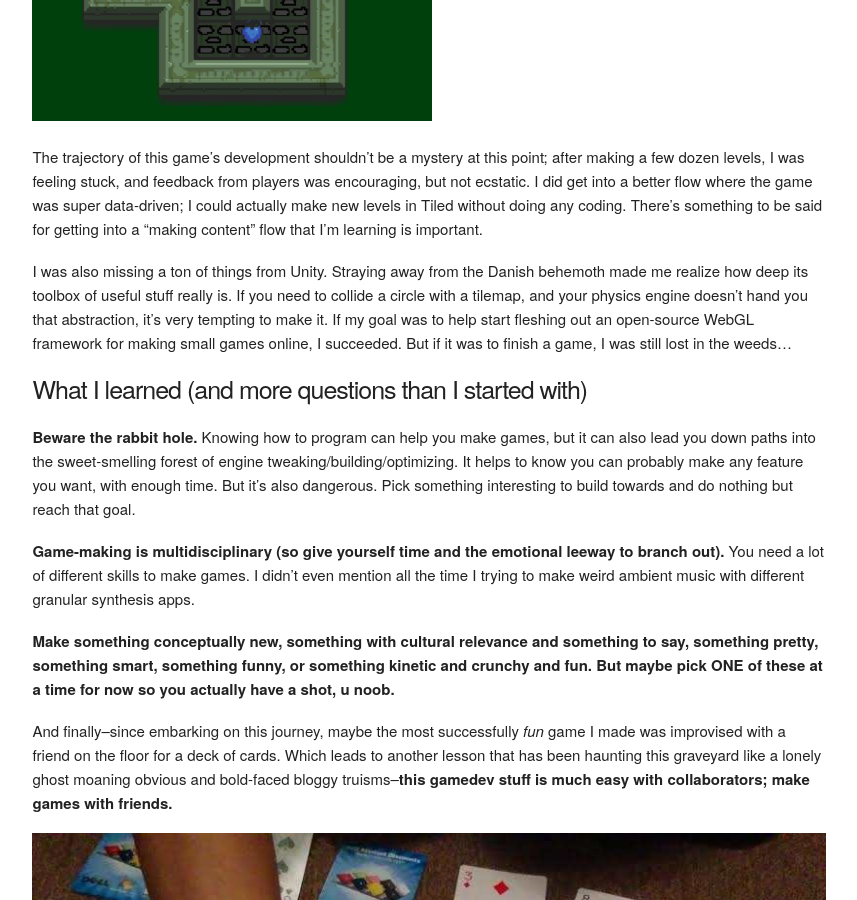
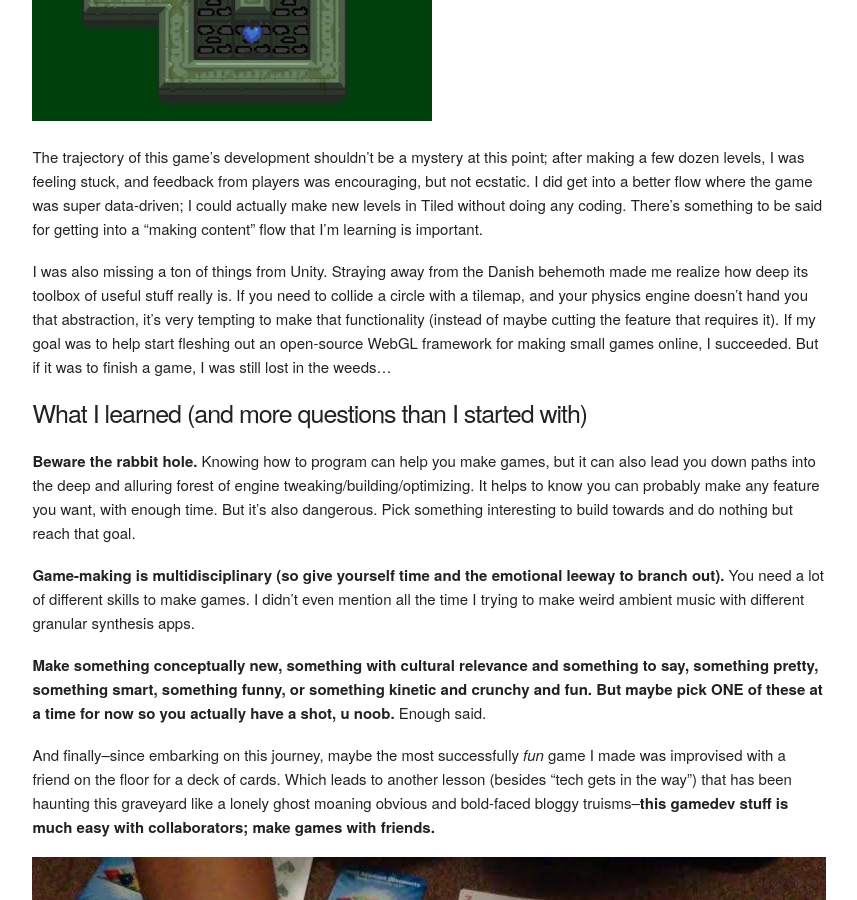
Before and after one commit to kevinw/kevinw.github.com, a Jekyll site: the page built from _posts/2017-09-25-game-failures-graveyard.markdown, in a window 1280 px wide and 900 px high, scrolled down 12987 px. Shown: the whole window, without its empty margins (294-1151 px from the left). Built offline with Jekyll 4.4.1, drawn with Linux system fonts in a browser that asks for light colours; comment, search, counter and statistics services are not loaded; some of the changed text lies outside the part shown.

Commit message:
simplify footer and few minor edits

```diff
--- a/_includes/twitter.html
+++ b/_includes/twitter.html
@@ -1,9 +1,7 @@
 
 <div class="footer">
   <div>
-    <a href="http://keelo.itch.io">games</a> -
-    <a href="/trackpadtouch">Trackpad Touch</a> -
-    <a href="/">essays</a> -
+    <a href="/">home</a> -
     <a href="http://twitter.com/kevinwatters">twitter</a> -
     <a href="mailto:kevinwatters@gmail.com">email</a> -
     <a href="http://github.com/kevinw">code</a> -
--- a/_layouts/post.html
+++ b/_layouts/post.html
@@ -9,9 +9,6 @@
 <div id="post">
 {{ content }}
 </div>
-
-{% include facebooklike.html %}
-{% include twitter.html %}
 
 <!-- DISQUS -->
 <div id="disqus_thread"></div>
--- a/_posts/2017-09-25-game-failures-graveyard.markdown
+++ b/_posts/2017-09-25-game-failures-graveyard.markdown
@@ -155,17 +155,17 @@
 
 The trajectory of this game's development shouldn't be a mystery at this point; after making a few dozen levels, I was feeling stuck, and feedback from players was encouraging, but not ecstatic. I did get into a better flow where the game was super data-driven; I could actually make new levels in Tiled without doing any coding. There's something to be said for getting into a "making content" flow that I'm learning is important.
 
-I was also missing a ton of things from Unity. Straying away from the Danish behemoth made me realize how deep its toolbox of useful stuff really is. If you need to collide a circle with a tilemap, and your physics engine doesn't hand you that abstraction, it's very tempting to make it. If my goal was to help start fleshing out an open-source WebGL framework for making small games online, I succeeded. But if it was to finish a game, I was still lost in the weeds...
+I was also missing a ton of things from Unity. Straying away from the Danish behemoth made me realize how deep its toolbox of useful stuff really is. If you need to collide a circle with a tilemap, and your physics engine doesn't hand you that abstraction, it's very tempting to make that functionality (instead of maybe cutting the feature that requires it). If my goal was to help start fleshing out an open-source WebGL framework for making small games online, I succeeded. But if it was to finish a game, I was still lost in the weeds...
 
 ## What I learned (and more questions than I started with)
 
-**Beware the rabbit hole.** Knowing how to program can help you make games, but it can also lead you down paths into the sweet-smelling forest of engine tweaking/building/optimizing. It helps to know you can probably make any feature you want, with enough time. But it's also dangerous. Pick something interesting to build towards and do nothing but reach that goal.
+**Beware the rabbit hole.** Knowing how to program can help you make games, but it can also lead you down paths into the deep and alluring forest of engine tweaking/building/optimizing. It helps to know you can probably make any feature you want, with enough time. But it's also dangerous. Pick something interesting to build towards and do nothing but reach that goal.
 
 **Game-making is multidisciplinary (so give yourself time and the emotional leeway to branch out).** You need a lot of different skills to make games. I didn't even mention all the time I trying to make weird ambient music with different granular synthesis apps.
 
-**Make something conceptually new, something with cultural relevance and something to say, something pretty, something smart, something funny, or something kinetic and crunchy and fun. But maybe pick ONE of these at a time for now so you actually have a shot, u noob.**
+**Make something conceptually new, something with cultural relevance and something to say, something pretty, something smart, something funny, or something kinetic and crunchy and fun. But maybe pick ONE of these at a time for now so you actually have a shot, u noob.** Enough said.
 
-And finally--since embarking on this journey, maybe the most successfully *fun* game I made was improvised with a friend on the floor for a deck of cards. Which leads to another lesson that has been haunting this graveyard like a lonely ghost moaning obvious and bold-faced bloggy truisms--**this gamedev stuff is much easy with collaborators; make games with friends.**
+And finally--since embarking on this journey, maybe the most successfully *fun* game I made was improvised with a friend on the floor for a deck of cards. Which leads to another lesson (besides "tech gets in the way") that has been haunting this graveyard like a lonely ghost moaning obvious and bold-faced bloggy truisms--**this gamedev stuff is much easy with collaborators; make games with friends.**
 
 <img src="/img/high-five-cards.jpg">
 
```
Also changed, not shown: other parts of _posts/2017-09-25-game-failures-graveyard.markdown (+2 -2 lines).
